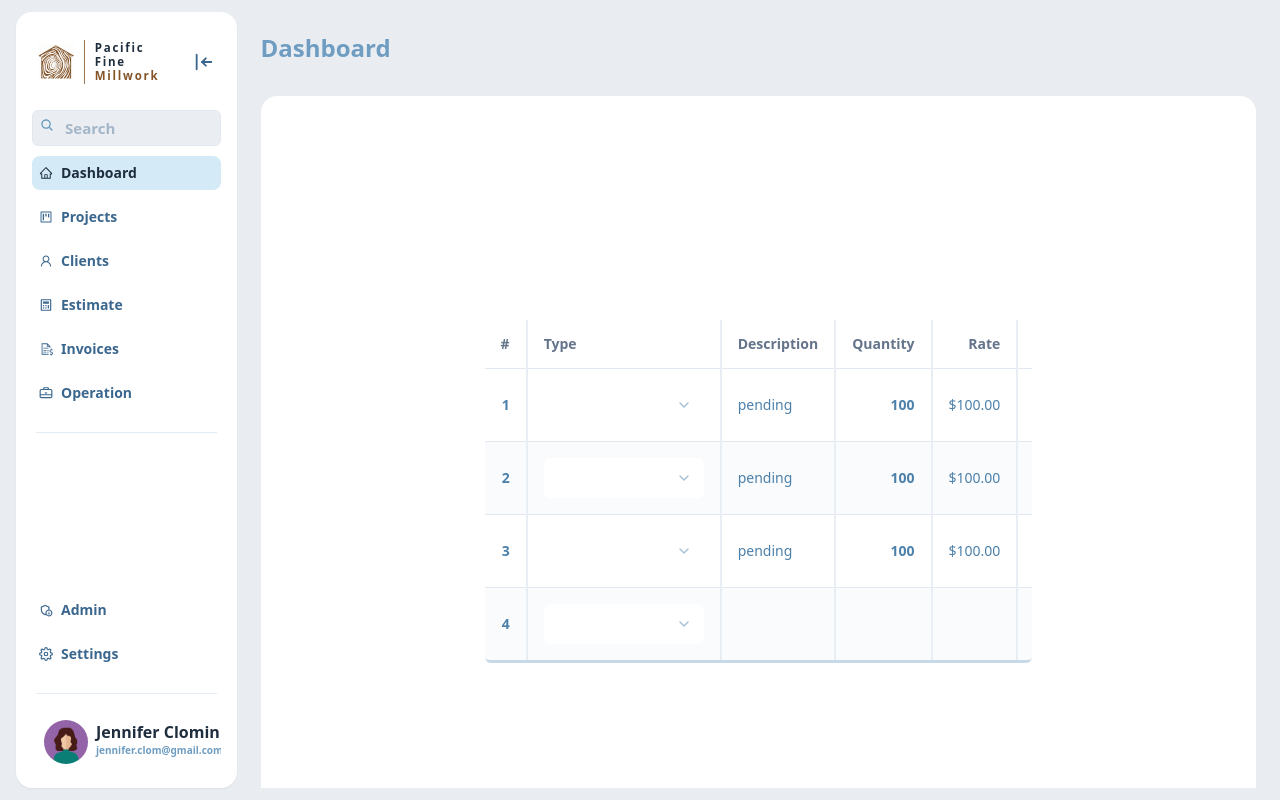
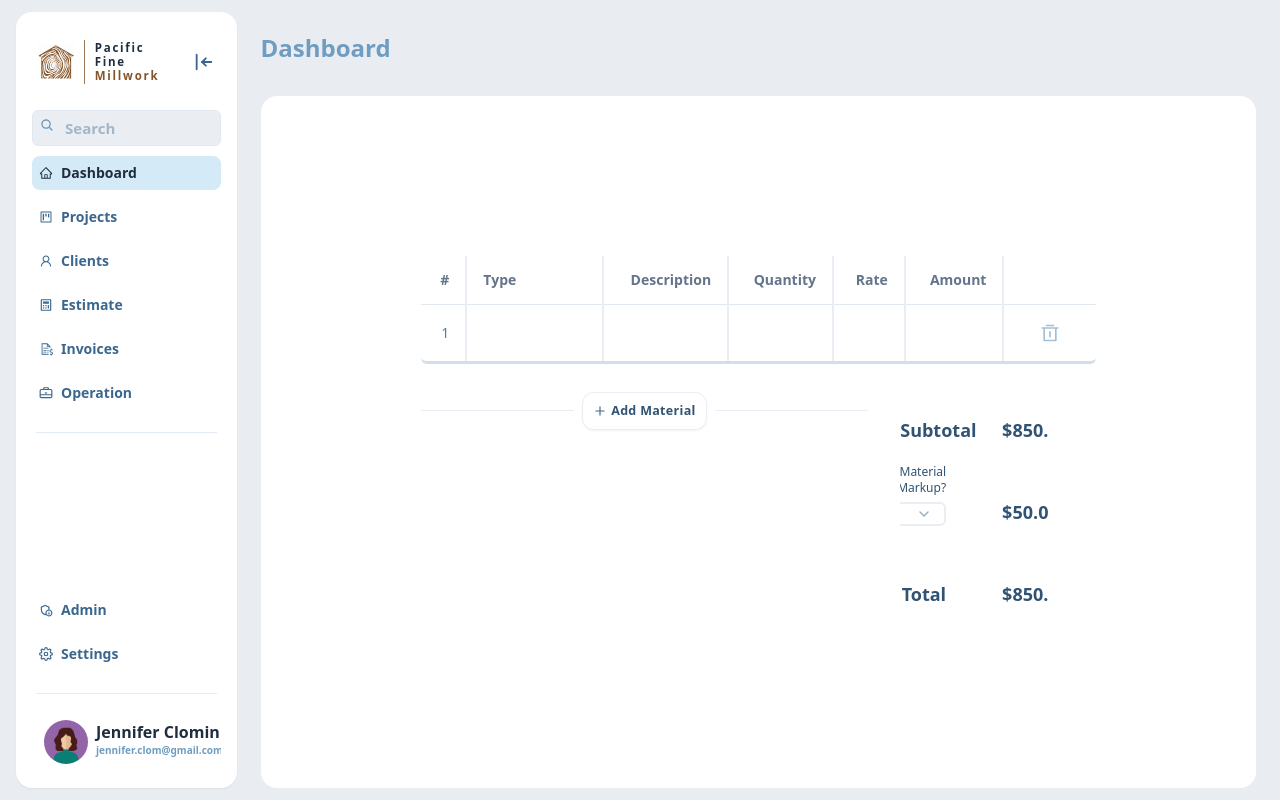
Before and after one commit to asojonih08/business_ops_app, a Next.js app: page / in a window 1280 px wide. Built offline with nearby package versions, Linux system fonts and the light colour scheme.

Commit message:
working od adding context for materials

```diff
--- a/app/estimate/columns.tsx
+++ b/app/estimate/columns.tsx
@@ -8,7 +8,9 @@ import {
   SelectContent,
   SelectItem,
   SelectTrigger,
-  SelectValue, } from "@/components/ui/select";
+  SelectValue,
+} from "@/components/ui/select";
+
 import { ColumnDef } from "@tanstack/react-table";
 
 export type Material = {
@@ -24,61 +26,105 @@ export const columns: ColumnDef<Material>[] = [
   {
     accessorKey: "num",
     header: () => <div className="text-right font-bold">#</div>,
-    cell: ({row}) => <div className="text-right font-bold">{row.getValue("num")}</div>
+    cell: ({ row }) => (
+      <div className="text-right font-medium">{row.getValue("num")}</div>
+    ),
   },
   {
     accessorKey: "type",
     header: "Type",
-    cell: ({row}) => <Select> <SelectTrigger className="border-0 hover:border-[1.5px] focus-visible:ring-0 focus-visible:ring-transparent focus-visible:border-transparent w-[160px]">
-    <SelectValue placeholder="" />
-  </SelectTrigger>
-  <SelectContent>
-    <SelectItem value="light" className="font-normal hover:bg-textColor-50 hover:rounded-lg flex items-center gap-2 p-2">Light</SelectItem>
-    <SelectItem value="dark" className="font-normal hover:bg-textColor-50 hover:rounded-lg flex items-center gap-2 p-2">Dark</SelectItem>
-    <SelectItem value="system" className="font-normal hover:bg-textColor-50 hover:rounded-lg flex items-center gap-2 p-2">System</SelectItem>
-    <SelectItem value="system" className="font-normal hover:bg-textColor-50 hover:rounded-lg flex items-center gap-2 p-2"><div className="font-normal hover:bg-textColor-50 hover:rounded-lg flex items-center gap-2 p-2"><FaRegPlusSquare size={14} /><span>Add New</span></div></SelectItem>
-  </SelectContent>  </Select>
+    cell: ({ row }) => (
+      <div className="overflow-hidden">
+        <Select>
+          {" "}
+          <SelectTrigger className="border-0 hover:border-[1.5px] focus-visible:ring-0 focus-visible:ring-transparent focus-visible:border-transparent h-6 w-[140px] -mr-12 text-sm">
+            <SelectValue className="text-sm" placeholder="" />
+          </SelectTrigger>
+          <SelectContent>
+            <SelectItem
+              value="light"
+              className="text-sm data-[highlighted]:bg-textColor-50 data-[highlighted]:text-textColor-600 text-textColor-500 selection:text-textColor-100 font-medium hover:bg-textColor-50 hover:rounded-lg"
+            >
+              Light
+            </SelectItem>
+            <SelectItem
+              value="dark"
+              className="text-sm text-textColor-500 font-medium hover:bg-textColor-50 hover:rounded-lg"
+            >
+              Dark
+            </SelectItem>
+            <SelectItem
+              value="system"
+              className="text-sm text-textColor-500 font-medium hover:bg-textColor-50 hover:rounded-lg"
+            >
+              System
+            </SelectItem>
+            <SelectItem
+              value="addNew"
+              className="text-sm text-textColor-500 font-medium hover:bg-textColor-50 hover:rounded-lg"
+            >
+              <div className="flex items-center gap-1">
+                <FaRegPlusSquare size={13} />
+                <span className="text-sm">Add New</span>
+              </div>
+            </SelectItem>
+          </SelectContent>{" "}
+        </Select>
+      </div>
+    ),
   },
   {
     accessorKey: "description",
-    header: "Description",
+    header: () => <div className="text-right font-bold">Description</div>,
+    cell: ({ row }) => (
+      <div className="text-right font-medium">
+        {row.getValue("description")}
+      </div>
+    ),
   },
   {
     accessorKey: "quantity",
     header: () => <div className="text-right font-bold">Quantity</div>,
-    cell: ({row}) => <div className="text-right font-bold">{row.getValue("quantity")}</div>
+    cell: ({ row }) => (
+      <div className="text-right font-medium">{row.getValue("quantity")}</div>
+    ),
   },
   {
     accessorKey: "rate",
     header: () => <div className="text-right font-bold">Rate</div>,
     cell: ({ row }) => {
-      const rate = parseFloat(row.getValue("rate"))
+      const rate = parseFloat(row.getValue("rate"));
       const formatted = new Intl.NumberFormat("en-US", {
         style: "currency",
         currency: "USD",
-      }).format(rate)
+      }).format(rate);
       if (!rate) return null;
-      return <div className="text-right font-medium">{formatted}</div>}
+      return <div className="text-right font-medium">{formatted}</div>;
+    },
   },
   {
     accessorKey: "amount",
 
     header: () => <div className="text-right font-bold">Amount</div>,
     cell: ({ row }) => {
-      const amount = parseFloat(row.getValue("amount"))
+      const amount = parseFloat(row.getValue("amount"));
       const formatted = new Intl.NumberFormat("en-US", {
         style: "currency",
         currency: "USD",
-      }).format(amount)
+      }).format(amount);
       if (!amount) return null;
-      return <div className="text-right font-medium">{formatted}</div>}
+      return <div className="text-right font-medium">{formatted}</div>;
+    },
   },
 
   {
     id: "delete",
-    cell: ({ row }) =>
-      <div className="text-center"><Button><RiDeleteBin4Line size={20} /></Button></div>
-
+    cell: ({ row }) => (
+      <div className="text-center h-5">
+        <Button className="h-5 text-textColor-300 hover:text-textColor-500 hover:duration-300">
+          <RiDeleteBin4Line className="h-5 w-5" />
+        </Button>
+      </div>
+    ),
   },
-
 ];
--- a/app/estimate/data-table.tsx
+++ b/app/estimate/data-table.tsx
@@ -31,11 +31,10 @@ export function DataTable<TData, TValue>({
   });
 
   return (
-    <div className="rounded-md border-b-[3px] border-textColor-300/60">
     <Table className="">
       <TableHeader>
         {table.getHeaderGroups().map((headerGroup) => (
-            <TableRow key={headerGroup.id}>
+          <TableRow className="h-12" key={headerGroup.id}>
             {headerGroup.headers.map((header, index) => {
               return (
                 <TableHead
@@ -60,13 +59,15 @@ export function DataTable<TData, TValue>({
         {table.getRowModel().rows?.length ? (
           table.getRowModel().rows.map((row, index) => (
             <TableRow
-                className={`${index % 2 === 1 ? "bg-accent-50/50" : ""}`}
+              className={`h-14 ${index % 2 === 1 ? "bg-accent-50/50" : ""}`}
               key={row.id}
               data-state={row.getIsSelected() && "selected"}
             >
               {row.getVisibleCells().map((cell, index) => (
                 <TableCell
-                    className={`${index !== 0 ? "border-l-2" : ""} border-textColor-100`}
+                  className={`${
+                    index !== 0 ? "border-l-2" : ""
+                  } border-textColor-100`}
                   key={cell.id}
                 >
                   {flexRender(cell.column.columnDef.cell, cell.getContext())}
@@ -83,6 +84,5 @@ export function DataTable<TData, TValue>({
         )}
       </TableBody>
     </Table>
-    </div>
   );
 }
--- a/app/page.tsx
+++ b/app/page.tsx
@@ -1,53 +1,11 @@
-import { Material, columns } from "./estimate/columns";
-import { DataTable } from "./estimate/data-table";
-
-async function getData(): Promise<Material[]> {
-  // Fetch data from your API here.
-  return [
-    {
-      num: 1,
-      type: "728ed52f",
-      description: "pending",
-      quantity: 100,
-      rate: 100,
-      amount: 100,
-    },
-    {
-      num: 2,
-      type: "728ed52f",
-      description: "pending",
-      quantity: 100,
-      rate: 100,
-      amount: 100,
-    },
-    {
-      num: 3,
-      type: "728ed52f",
-      description: "pending",
-      quantity: 100,
-      rate: 100,
-      amount: 100,
-    },
-    {
-      num: 4,
-      type: null,
-      description: null,
-      quantity: null,
-      rate: null,
-      amount: null,
-    },
-
-    // ...
-  ];
-}
+import AddMaterialsForm from "@/components/AddMaterialsForm";
 
 export default async function Page() {
-  const data = await getData();
   return (
     <div className="h-full w-full flex flex-col justify-between">
       <h1 className="text-textColor-400 font-bold text-2xl mt-5">Dashboard</h1>
-      <div className="h-[91vh] mt-8 bg-white rounded-2xl p-56">
-        <DataTable columns={columns} data={data} />
+      <div className="h-[91vh] mt-8 bg-white rounded-2xl p-40">
+        <AddMaterialsForm />
       </div>
     </div>
   );
--- /dev/null
+++ b/components/AddMaterialsForm.tsx
@@ -0,0 +1,83 @@
+"use client";
+
+import { Material, columns } from "@/app/estimate/columns";
+import { DataTable } from "@/app/estimate/data-table";
+import React, { useState } from "react";
+import { Separator } from "./ui/separator";
+import { Button } from "./ui/button";
+import { FiPlus } from "react-icons/fi";
+import {
+  Select,
+  SelectContent,
+  SelectItem,
+  SelectTrigger,
+  SelectValue,
+} from "./ui/select";
+
+const initialMaterialsState: Material = {
+  num: 1,
+  type: null,
+  description: null,
+  quantity: null,
+  rate: null,
+  amount: null,
+};
+export default function AddMaterialsForm() {
+  const [materials, setMaterials] = useState<Material[]>([
+    initialMaterialsState,
+  ]);
+
+  function handleAddMaterialClick() {
+    let count = materials.length + 1;
+    setMaterials([...materials, { ...initialMaterialsState, num: count }]);
+  }
+  return (
+    <div className="flex flex-col gap-4">
+      <div className="rounded-md border-b-[3px] border-textColor-300/50">
+        <DataTable columns={columns} data={materials} />
+      </div>
+      <span className="flex justify-between items-start mt-3 gap-8">
+        <div className="flex items-center gap-2">
+          <Separator className="bg-textColor-100 w-[12vw] h-[1.8px]" />
+          <Button
+            onClick={handleAddMaterialClick}
+            className="h-[38px] bg-white border-textColor-100 border-[1.8px] shadow-sm rounded-xl flex gap-1 items-center p-2.5
+            hover:bg-textColor-50/60 hover:border-textColor-100 hover:duration-100 hover:shadow-none"
+          >
+            <span className="text-textColor-600 text-[14.5]">
+              <FiPlus />
+            </span>{" "}
+            <span className="font-bold text-[12.5px] text-textColor-700 tracking-wide">
+              Add Material
+            </span>
+          </Button>
+          <Separator className="bg-textColor-100 w-[12vw] h-[1.8px]" />
+        </div>
+
+        <div className="-mt-2.5 grid grid-rows-3 grid-cols-2 grid-flow-row items-end text-right gap-5 gap-x-14 mr-12 text-textColor-700 font-semibold text-lg overflow-x-hidden w-[30%]">
+          <span className="">Subtotal</span>
+          <span className="">$850.00</span>
+          <span className="flex flex-col gap-1.5 items-end justify-end">
+            <span className="text-xs font-medium">Material Markup?</span>
+            <Select>
+              <SelectTrigger className="text-sm border-2 border-textColor-100 h-6 w-[120px]">
+                <SelectValue className="text-sm" placeholder="" />
+              </SelectTrigger>
+              <SelectContent>
+                <SelectItem
+                  value="light"
+                  className="text-sm data-[highlighted]:bg-textColor-50 data-[highlighted]:text-textColor-600 text-textColor-500 selection:text-textColor-100 font-medium hover:bg-textColor-50 hover:rounded-lg"
+                >
+                  Light
+                </SelectItem>
+              </SelectContent>{" "}
+            </Select>
+          </span>
+          <span className="">$50.00</span>
+          <span className="">Total</span>
+          <span className="">$850.00</span>
+        </div>
+      </span>
+    </div>
+  );
+}
```
Lines whose indentation alone changed are shown as unchanged.
